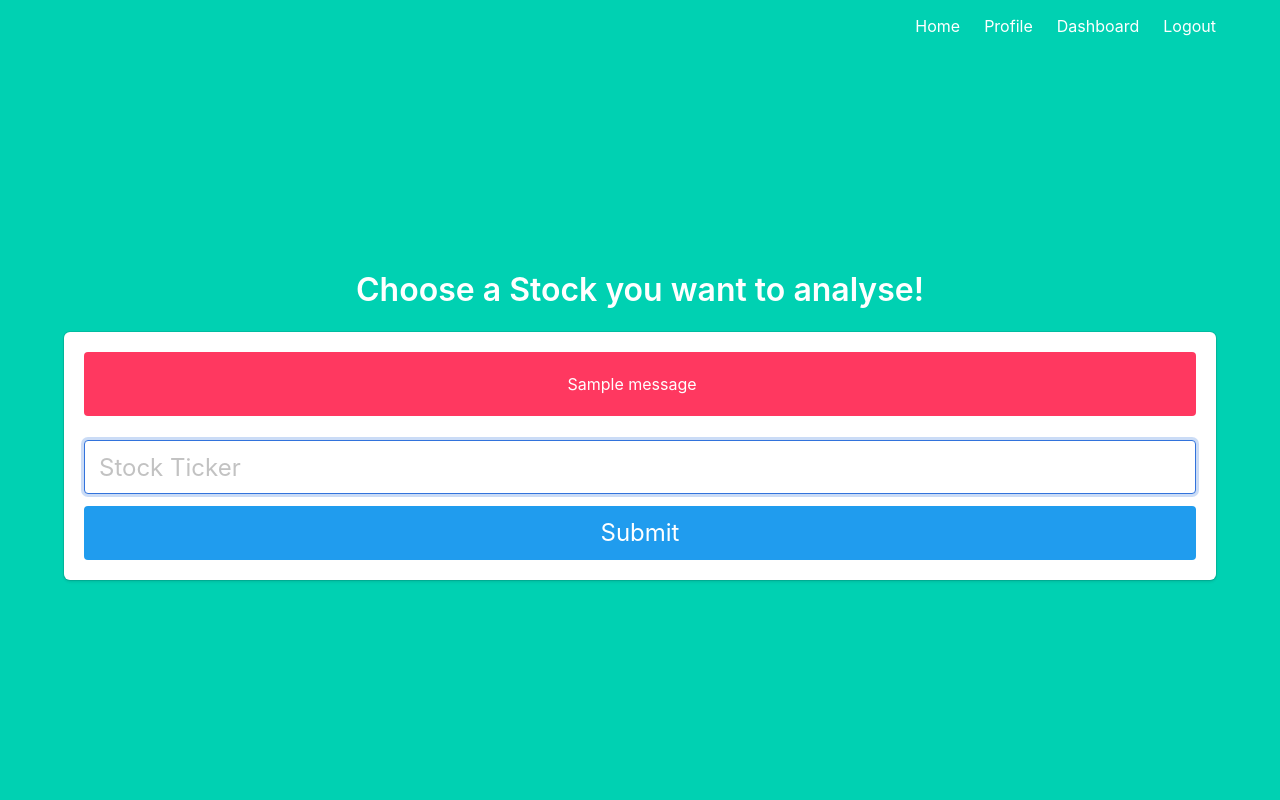
After one commit to PedroFerreira98/Final-Project-Ironhack---Stocks, a Flask app: page /dasboard in a window 1280 px wide. The commit adds this page. Run offline with Flask 2, Linux system fonts and the light colour scheme; a user stored in the database is signed in; one stand-in notice (Sample message) is shown.

Commit message:
Flask - Added a dashboard button

```diff
--- a/web_view_flask/main.py
+++ b/web_view_flask/main.py
@@ -1,4 +1,4 @@
-from flask import Blueprint, render_template
+from flask import Blueprint, render_template, redirect, url_for
 from flask_login import login_required, current_user
 
 main = Blueprint('main', __name__)
@@ -11,3 +11,8 @@ def index():
 @login_required
 def profile():
     return render_template('profile.html', name=current_user.name)
+
+@main.route('/dasboard')
+@login_required
+def dashboard():
+    return render_template('dashboard.html', name='Choose a Stock you want to analyse!')
--- a/web_view_flask/templates/base.html
+++ b/web_view_flask/templates/base.html
@@ -5,7 +5,7 @@
     <meta charset="utf-8">
     <meta http-equiv="X-UA-Compatible" content="IE=edge">
     <meta name="viewport" content="width=device-width, initial-scale=1">
-    <title>Flask Auth Example</title>
+    <title>Stock Movement Prediction</title>
     <link rel="stylesheet" href="https://cdnjs.cloudflare.com/ajax/libs/bulma/0.7.2/css/bulma.min.css" />
 </head>
 
@@ -21,10 +21,12 @@
                             <a href="{{ url_for('main.index') }}" class="navbar-item">
                                 Home
                             </a>
+
                             {% if current_user.is_authenticated %}
                             <a href="{{ url_for('main.profile') }}" class="navbar-item">
                                 Profile
                             </a>
+
                             {% endif %}
                             {% if not current_user.is_authenticated %}
                             <a href="{{ url_for('auth.login') }}" class="navbar-item">
@@ -33,12 +35,18 @@
                             <a href="{{ url_for('auth.signup') }}" class="navbar-item">
                                 Sign Up
                             </a>
+
                             {% endif %}
                             {% if current_user.is_authenticated %}
-                            <a href="{{ url_for('auth.logout') }}" class="navbar-item">
+
+                            <a href="{{ url_for('main.dashboard') }}" class="navbar-item">
+                                Dashboard
+                            </a>
+                             <a href="{{ url_for('auth.logout') }}" class="navbar-item">
                                 Logout
                             </a>
                             {% endif %}
+
                         </div>
                     </div>
                 </div>
--- /dev/null
+++ b/web_view_flask/templates/dashboard.html
@@ -0,0 +1,29 @@
+{% extends "base.html" %}
+
+{% block content %}
+<h1 class="title">
+  {{ name }}
+</h1>
+
+<div class="box">
+        {% with messages = get_flashed_messages() %}
+        {% if messages %}
+            <div class="notification is-danger">
+                {{ messages[0] }}
+            </div>
+        {% endif %}
+        {% endwith %}
+        <form method="POST" action="/login">
+            <div class="field">
+                <div class="control">
+                    <input class="input is-large" type="string" name="ticker" placeholder="Stock Ticker" autofocus="">
+                </div>
+            </div>
+
+
+
+            <button class="button is-block is-info is-large is-fullwidth">Submit</button>
+        </form>
+    </div>
+</div>
+{% endblock %}
```
Also changed, not shown: web_view_flask/auth.py (line endings or trailing spaces), web_view_flask/db.sqlite, web_view_flask/templates/profile.html (line endings or trailing spaces).
